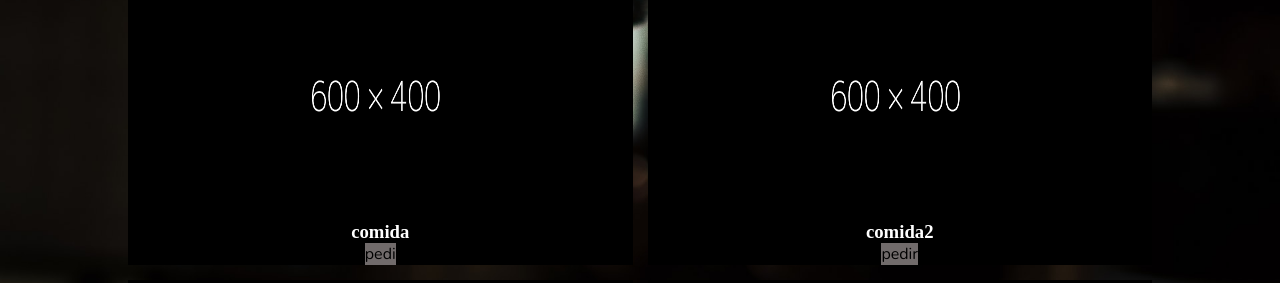
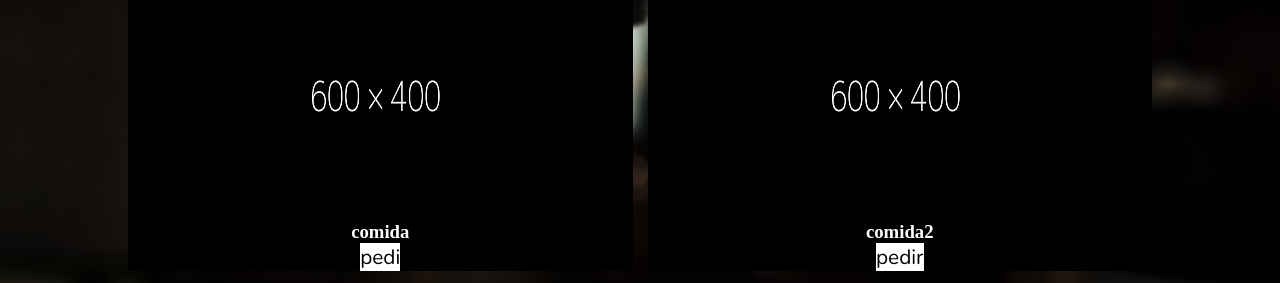
Before and after one commit to dominguezmartin/Desafiogithub-bosstrap, a plain HTML site: page pages/news.html in a window 1280 px wide. Shown: the part 390-673 px from the top of the page. Drawn offline with nearby package versions, Linux system fonts and the light colour scheme.

Commit message:
animacion lista menu

```diff
--- a/css/style.css
+++ b/css/style.css
@@ -197,12 +197,20 @@
     grid-column-gap: 15px ;
     grid-row-gap:15px ;
 
+
 }
 
 .productos div img{
     width: 250px;
     height: 250px;
+    transition: 2s ease;
+
 }
+
+.productos  div:hover  img  {
+    transform: scale(0.8);
+}
+
 
 .productos div {
     display: flex;
@@ -211,15 +219,16 @@
     flex-direction: column;
     align-content: flex-start;
     align-items: center;
-
+    cursor: pointer;
 
 }
 
 .productos div a{
-    background-color: #726c6cfd;
+    background-color:white;
     color: #000;
     text-decoration: none;
     font-family: "Nunito", sans-serif;
+    font-size: 130%;
 
 }
 
```
